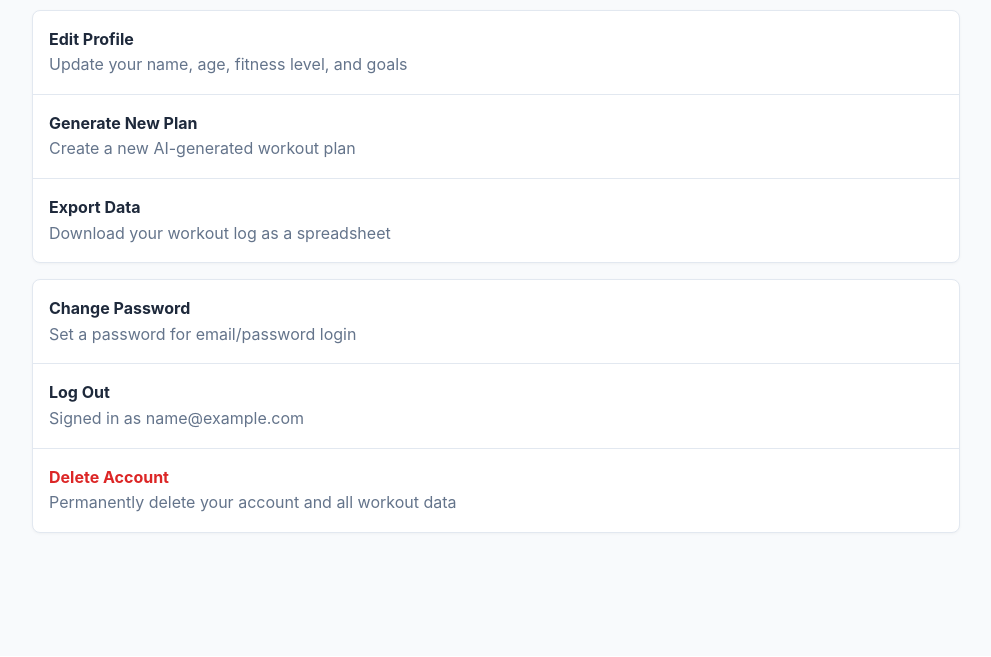
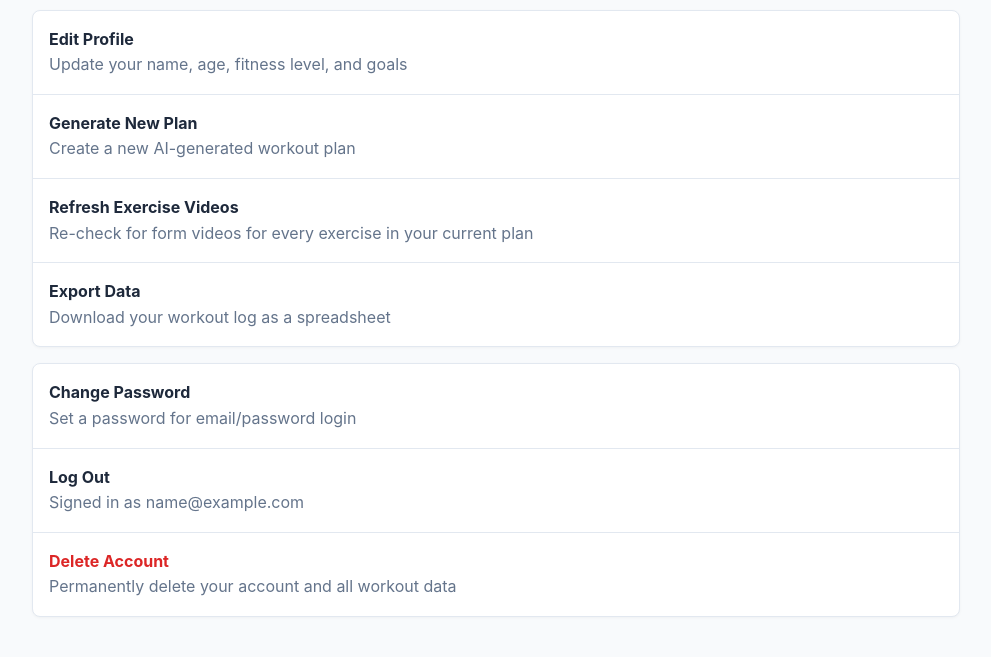
Before and after one commit to tescher/fitlocal, a Flask app: page /settings in a window 1280 px wide. Shown: the part 144-801 px from the top of the page, without its empty margins (144-1135 px from the left). Before the commit the page ends 678 px from the top, so only its background shows below. Run offline with Flask 3, Linux system fonts and the light colour scheme; the visitor is signed in with stand-in values (Sample User, id 1); data comes from the database, SQL or seed files in the repository.

Commit message:
feat: exercise form-video links
Adds ai.find_exercise_video() — Claude with the web_search_20260209
server tool, so the model grounds its answer in a real search rather
than recalling a URL from memory. app.sync_exercise_videos() finds/
creates an ExerciseLibrary row per exercise name, validates the
returned URL actually resolves before storing it, and skips exercises
that already have a video unless force=True.

confirm_plan() now syncs videos for every exercise in a newly-confirmed
plan and backfills PlannedExercise.exercise_library_id for any library
row it just created. New GET/POST /settings/backfill-videos route
re-runs the search (force=True) for every exercise in the active plan,
surfaced as a "Refresh Exercise Videos" link in Settings.

workout_today.html renders a "Watch form video" link (opens in a new
tab) inside the existing Form Cues details block when a video is set.
generate_plan.html's loading overlay is generalized to take a custom
title/message so plan confirmation (which can now take a while on a
first-time plan) shows a real status instead of looking hung.

All new tests pass: 65/65 in tests.py, 314/314 in test_app.py.
Manually verified end-to-end against a seeded scratch DB (with
ai.find_exercise_video mocked to avoid spending real API credits):
migration, login, plan confirmation, video-link rendering with correct
target/rel attributes, Settings link, and the force-refresh backfill
flow all confirmed working.

```diff
--- a/app.py
+++ b/app.py
@@ -3,6 +3,7 @@ import os
 import calendar as cal_module
 from datetime import datetime, date, timedelta, timezone
 
+import requests
 from dotenv import load_dotenv
 from flask import Flask, render_template, request, redirect, url_for, flash, send_file, jsonify
 from flask_login import login_required, current_user
@@ -956,6 +957,49 @@ def generate_plan_api():
     return redirect(url_for("generate_plan"))
 
 
+def _video_url_resolves(url):
+    """Cheap check that a video URL isn't dead/malformed before we store it."""
+    try:
+        r = requests.get(url, timeout=5, headers={"User-Agent": "Mozilla/5.0"}, allow_redirects=True)
+        return r.status_code < 400
+    except requests.RequestException:
+        return False
+
+
+def sync_exercise_videos(exercise_names, force=False):
+    """Ensure each exercise name has an ExerciseLibrary row and a video_url.
+
+    force=True re-fetches even if a video_url is already set (used by the
+    Settings backfill action). Each exercise is looked up/created and
+    searched independently so one bad search doesn't block the rest.
+    Returns {"found": int, "checked": int}.
+    """
+    from ai import find_exercise_video
+
+    found = 0
+    checked = 0
+    for name in exercise_names:
+        lib = ExerciseLibrary.query.filter(db.func.lower(ExerciseLibrary.name) == name.lower()).first()
+        if lib is None:
+            lib = ExerciseLibrary(name=name)
+            db.session.add(lib)
+            db.session.flush()
+        if lib.video_url and not force:
+            continue
+        checked += 1
+        try:
+            url = find_exercise_video(name)
+        except Exception:
+            url = None
+        if url and _video_url_resolves(url):
+            lib.video_url = url
+            found += 1
+        elif force:
+            lib.video_url = None
+    db.session.commit()
+    return {"found": found, "checked": checked}
+
+
 @app.route("/generate-plan/confirm", methods=["POST"])
 @login_required
 def confirm_plan():
@@ -1035,6 +1079,26 @@ def confirm_plan():
             db.session.add(pe)
 
     db.session.commit()
+
+    exercise_names = {
+        exercise_data["name"]
+        for workout_data in pending_plan.get("workouts", [])
+        for exercise_data in workout_data.get("exercises", [])
+    }
+    sync_exercise_videos(exercise_names)
+
+    # sync_exercise_videos may have just created library entries for names
+    # that didn't exist yet at the lookup above (line ~1021) — backfill the FK.
+    for pw in plan.planned_workouts:
+        for pe in pw.planned_exercises:
+            if pe.exercise_library_id is None:
+                lib_entry = ExerciseLibrary.query.filter(
+                    db.func.lower(ExerciseLibrary.name) == pe.exercise_name.lower()
+                ).first()
+                if lib_entry:
+                    pe.exercise_library_id = lib_entry.id
+    db.session.commit()
+
     flash("Workout plan activated!", "success")
     return redirect(url_for("index"))
 
@@ -1968,6 +2032,30 @@ def settings():
     return render_template("settings.html", profile=profile, account=current_user)
 
 
+@app.route("/settings/backfill-videos", methods=["GET", "POST"])
+@login_required
+def backfill_videos():
+    profile = get_profile()
+    if not profile:
+        return redirect(url_for("setup"))
+
+    if request.method == "POST":
+        active = get_active_plan(profile.id)
+        if not active:
+            flash("No active plan.", "error")
+            return redirect(url_for("backfill_videos"))
+        names = {
+            pe.exercise_name
+            for pw in active.planned_workouts
+            for pe in pw.planned_exercises
+        }
+        result = sync_exercise_videos(names, force=True)
+        flash(f"Found videos for {result['found']} of {result['checked']} exercises.", "success")
+        return redirect(url_for("settings"))
+
+    return render_template("backfill_videos.html", profile=profile)
+
+
 # --- Fitness Test Routes ---
 
 @app.route("/fitness-test")
--- a/migrate.py
+++ b/migrate.py
@@ -102,6 +102,10 @@ def migrate():
         cursor.execute("ALTER TABLE planned_exercise ADD COLUMN form_cues TEXT")
         print("  Added planned_exercise.form_cues")
 
+    if not column_exists("exercise_library", "video_url"):
+        cursor.execute("ALTER TABLE exercise_library ADD COLUMN video_url VARCHAR(500)")
+        print("  Added exercise_library.video_url")
+
     # --- New tables ---
     if not table_exists("fitness_test"):
         cursor.execute("""
--- a/models.py
+++ b/models.py
@@ -184,3 +184,4 @@ class ExerciseLibrary(db.Model):
     description = db.Column(db.Text)
     form_cues = db.Column(db.Text)
     difficulty = db.Column(db.String(20))
+    video_url = db.Column(db.String(500))
--- a/templates/settings.html
+++ b/templates/settings.html
@@ -11,6 +11,10 @@
     <a href="{{ url_for('generate_plan') }}" class="link-row">
         <strong>Generate New Plan</strong>
         <p class="text-muted">Create a new AI-generated workout plan</p>
+    </a>
+    <a href="{{ url_for('backfill_videos') }}" class="link-row">
+        <strong>Refresh Exercise Videos</strong>
+        <p class="text-muted">Re-check for form videos for every exercise in your current plan</p>
     </a>
     <a href="{{ url_for('export_page') }}" class="link-row">
         <strong>Export Data</strong>
```
Also changed, not shown: ai.py (+34 -0 lines), templates/backfill_videos.html (added, +38 -0 lines), templates/generate_plan.html (+6 -4 lines), templates/workout_today.html (+21 -6 lines).
